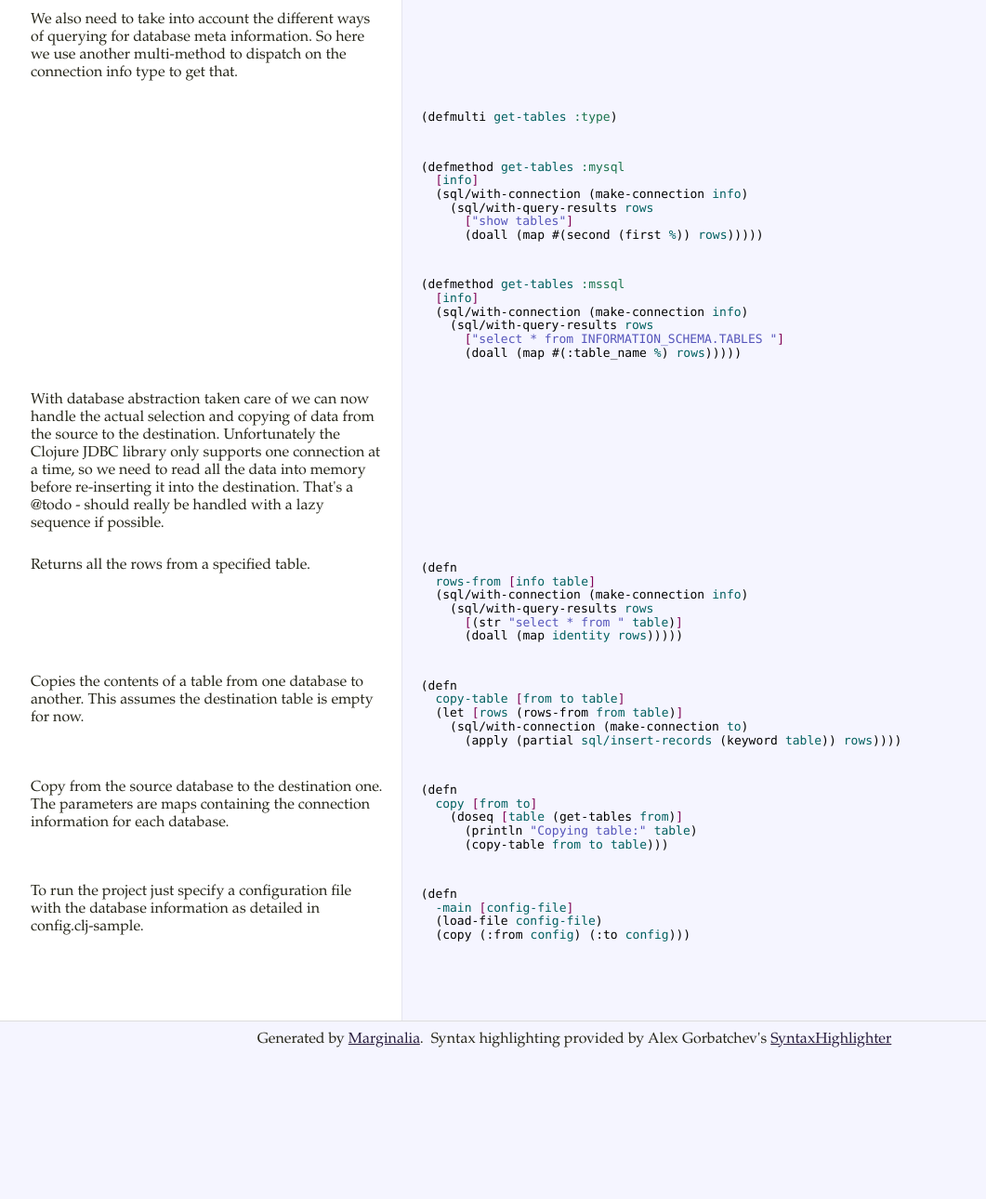
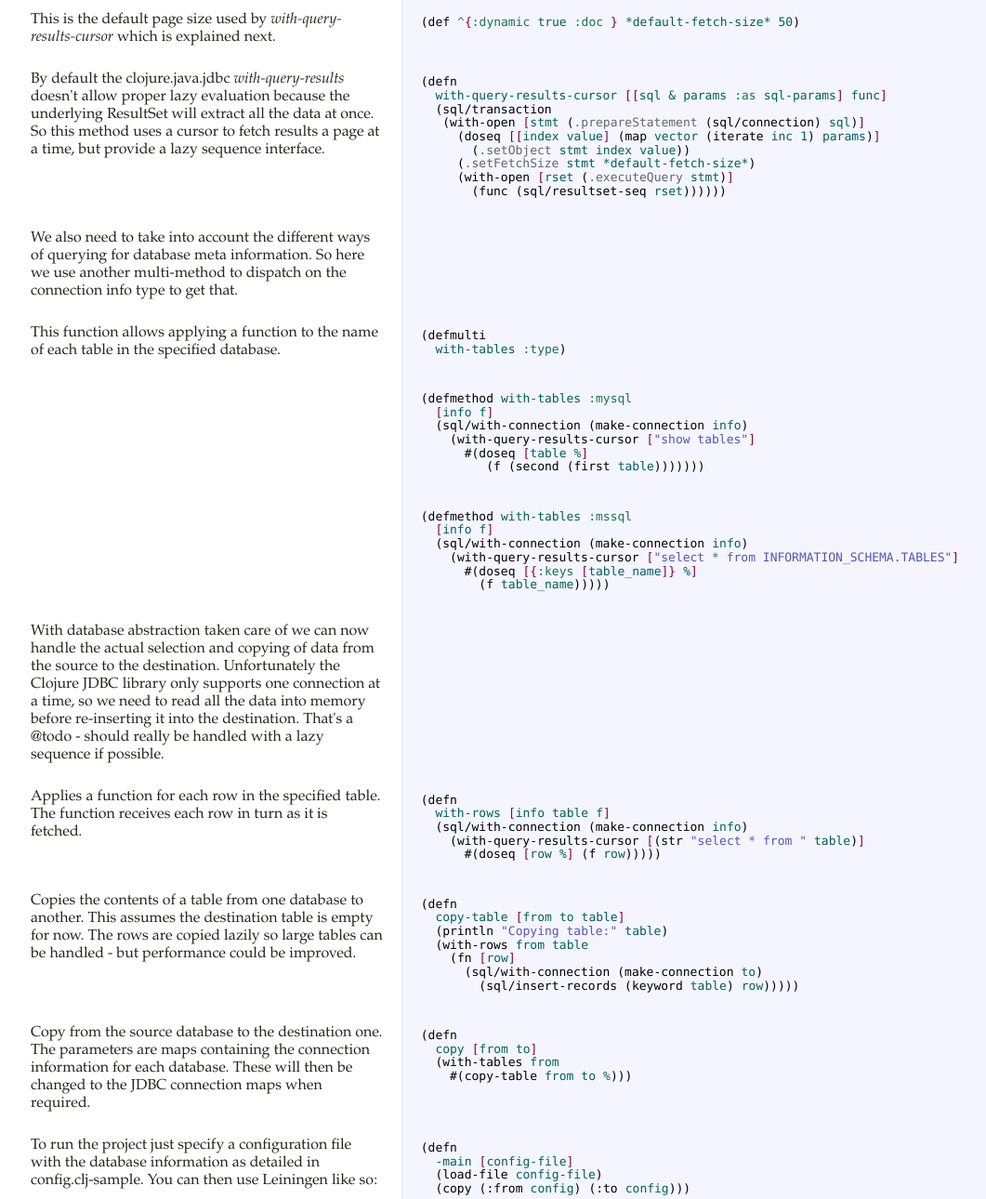
Before and after one commit to rodnaph/decker, a plain HTML site: page index.html in a window 1280 px wide. Shown: the part 1258-2548 px from the top of the page at 93% size, without its empty margins (22-1083 px from the left). Before the commit the page ends 2386 px from the top, so only its background shows below. Drawn offline with Linux system fonts and the light colour scheme.

Commit message:
updated docs

```diff
--- a/index.html
+++ b/index.html
@@ -3061,47 +3061,69 @@ creating a JDBC connection map from it.</p>
     :subprotocol &quot;postgresql&quot;
     :subname (format &quot;//%s:3306/%s&quot; host name)
     :user user
-    :pass pass }) </pre></td></tr><tr><td class="docs"><p>We also need to take into account the different ways of querying for database meta information.
+    :pass pass }) </pre></td></tr><tr><td class="docs"><p>This is the default page size used by <em>with-query-results-cursor</em> which
+  is explained next.</p>
+</td><td class="codes"><pre class="brush: clojure">(def ^{:dynamic true :doc } *default-fetch-size* 50)</pre></td></tr><tr><td class="docs"><p>By default the clojure.java.jdbc <em>with-query-results</em> doesn't allow proper lazy evaluation because
+  the underlying ResultSet will extract all the data at once.  So this method uses a cursor to fetch
+  results a page at a time, but provide a lazy sequence interface.</p>
+</td><td class="codes"><pre class="brush: clojure">(defn
+  with-query-results-cursor [[sql &amp; params :as sql-params] func]
+  (sql/transaction
+   (with-open [stmt (.prepareStatement (sql/connection) sql)]
+     (doseq [[index value] (map vector (iterate inc 1) params)]
+       (.setObject stmt index value))
+     (.setFetchSize stmt *default-fetch-size*)
+     (with-open [rset (.executeQuery stmt)]
+       (func (sql/resultset-seq rset))))))</pre></td></tr><tr><td class="docs"><p>We also need to take into account the different ways of querying for database meta information.
 So here we use another multi-method to dispatch on the connection info type to get that.</p>
-</td><td class="codes"></td></tr><tr><td class="docs">
-</td><td class="codes"><pre class="brush: clojure">(defmulti get-tables :type)</pre></td></tr><tr><td class="docs">
-</td><td class="codes"><pre class="brush: clojure">(defmethod get-tables :mysql
-  [info]
+</td><td class="codes"></td></tr><tr><td class="docs"><p>This function allows applying a function to the name of each table
+  in the specified database.</p>
+</td><td class="codes"><pre class="brush: clojure">(defmulti
+  with-tables :type)</pre></td></tr><tr><td class="docs">
+</td><td class="codes"><pre class="brush: clojure">(defmethod with-tables :mysql
+  [info f]
   (sql/with-connection (make-connection info)
-    (sql/with-query-results rows
-      [&quot;show tables&quot;]
-      (doall (map #(second (first %)) rows)))))</pre></td></tr><tr><td class="docs">
-</td><td class="codes"><pre class="brush: clojure">(defmethod get-tables :mssql
-  [info]
+    (with-query-results-cursor [&quot;show tables&quot;]
+      #(doseq [table %]
+         (f (second (first table)))))))</pre></td></tr><tr><td class="docs">
+</td><td class="codes"><pre class="brush: clojure">(defmethod with-tables :mssql
+  [info f]
   (sql/with-connection (make-connection info)
-    (sql/with-query-results rows
-      [&quot;select * from INFORMATION_SCHEMA.TABLES &quot;]
-      (doall (map #(:table_name %) rows)))))</pre></td></tr><tr><td class="docs"><p>With database abstraction taken care of we can now handle the actual selection and copying
+    (with-query-results-cursor [&quot;select * from INFORMATION_SCHEMA.TABLES&quot;]
+      #(doseq [{:keys [table_name]} %]
+        (f table_name)))))</pre></td></tr><tr><td class="docs"><p>With database abstraction taken care of we can now handle the actual selection and copying
 of data from the source to the destination.  Unfortunately the Clojure JDBC library only
 supports one connection at a time, so we need to read all the data into memory before
 re-inserting it into the destination.  That's a @todo - should really be handled with a
 lazy sequence if possible.</p>
-</td><td class="codes"></td></tr><tr><td class="docs"><p>Returns all the rows from a specified table.</p>
+</td><td class="codes"></td></tr><tr><td class="docs"><p>Applies a function for each row in the specified table.  The function receives
+  each row in turn as it is fetched.</p>
 </td><td class="codes"><pre class="brush: clojure">(defn
-  rows-from [info table]
+  with-rows [info table f]
   (sql/with-connection (make-connection info)
-    (sql/with-query-results rows
-      [(str &quot;select * from &quot; table)]
-      (doall (map identity rows)))))</pre></td></tr><tr><td class="docs"><p>Copies the contents of a table from one database to another.
-              This assumes the destination table is empty for now.</p>
+    (with-query-results-cursor [(str &quot;select * from &quot; table)]
+      #(doseq [row %] (f row)))))</pre></td></tr><tr><td class="docs"><p>Copies the contents of a table from one database to another.  This assumes the
+  destination table is empty for now.  The rows are copied lazily so large tables can be
+  handled - but performance could be improved.</p>
 </td><td class="codes"><pre class="brush: clojure">(defn
   copy-table [from to table]
-  (let [rows (rows-from from table)]
-    (sql/with-connection (make-connection to)
-      (apply (partial sql/insert-records (keyword table)) rows))))</pre></td></tr><tr><td class="docs"><p>Copy from the source database to the destination one.
-              The parameters are maps containing the connection information
-              for each database.</p>
+  (println &quot;Copying table:&quot; table)
+  (with-rows from table
+    (fn [row]
+      (sql/with-connection (make-connection to)
+        (sql/insert-records (keyword table) row)))))</pre></td></tr><tr><td class="docs"><p>Copy from the source database to the destination one.  The parameters are maps
+  containing the connection information for each database. These will then be changed to the
+  JDBC connection maps when required.</p>
 </td><td class="codes"><pre class="brush: clojure">(defn
   copy [from to]
-    (doseq [table (get-tables from)]
-      (println &quot;Copying table:&quot; table)
-      (copy-table from to table)))</pre></td></tr><tr><td class="docs"><p>To run the project just specify a configuration file with the
-              database information as detailed in config.clj-sample.</p>
+  (with-tables from
+    #(copy-table from to %)))</pre></td></tr><tr><td class="docs"><p>To run the project just specify a configuration file with the database information
+  as detailed in config.clj-sample.  You can then use Leiningen like so:</p>
+
+<pre><code>lein run /path/to/config.clj
+</code></pre>
+
+<p>  You will see feedback printed as tables are copied.</p>
 </td><td class="codes"><pre class="brush: clojure">(defn
   -main [config-file]
   (load-file config-file)
```
